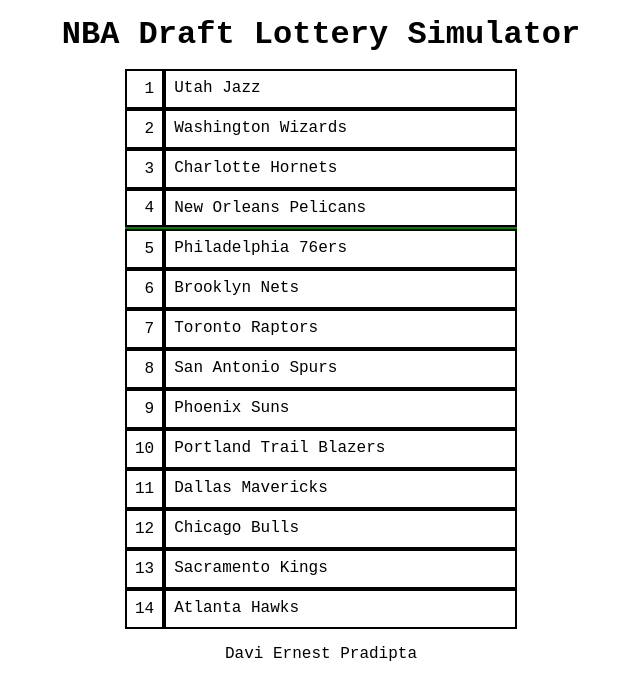
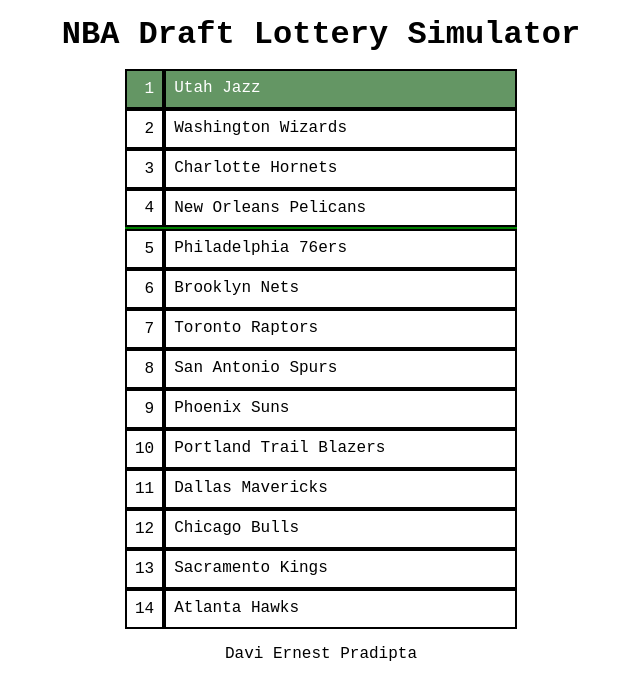
Before and after one commit to DaviErnestPradipta/Personal-Lottery, a website built with webpack: page src/template.html in a window 1280 px wide. In both pictures the pointer is over the element 640 px from the left and 89 px from the top of the page. Shown: the whole page, without its empty margins (319-959 px from the left). Built offline with nearby package versions, Linux system fonts and the light colour scheme.

Commit message:
Add hover function to draft-item

```diff
--- a/src/style.css
+++ b/src/style.css
@@ -33,6 +33,11 @@
     grid-template-columns: 1fr 9fr;
 }
 
+.draft-item:hover {
+    background-color: rgb(100, 150, 100);
+    color: white;
+}
+
 .draft-item > div {
     padding: 0.5rem;
     border: 0.125rem solid black;
```
